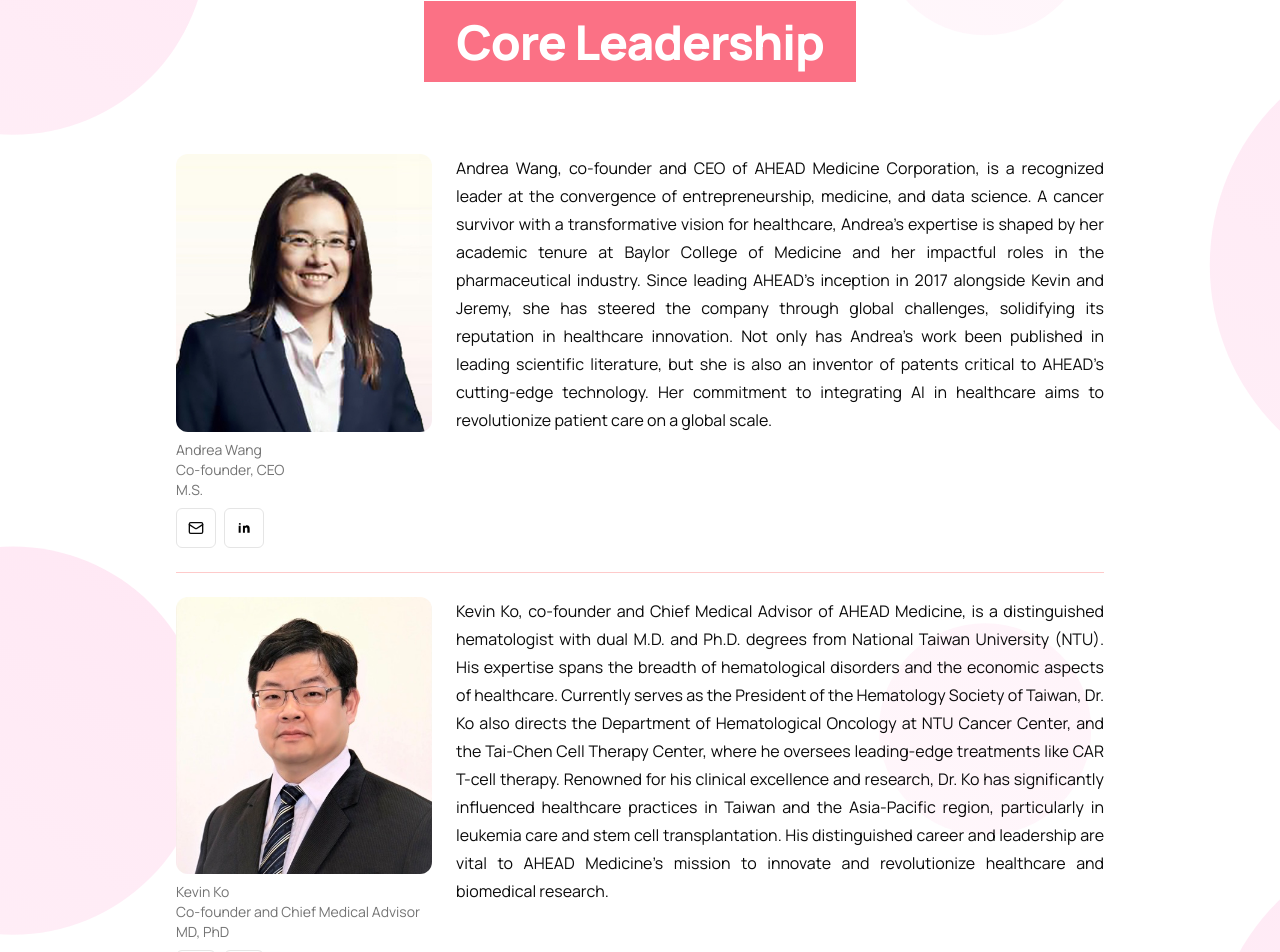
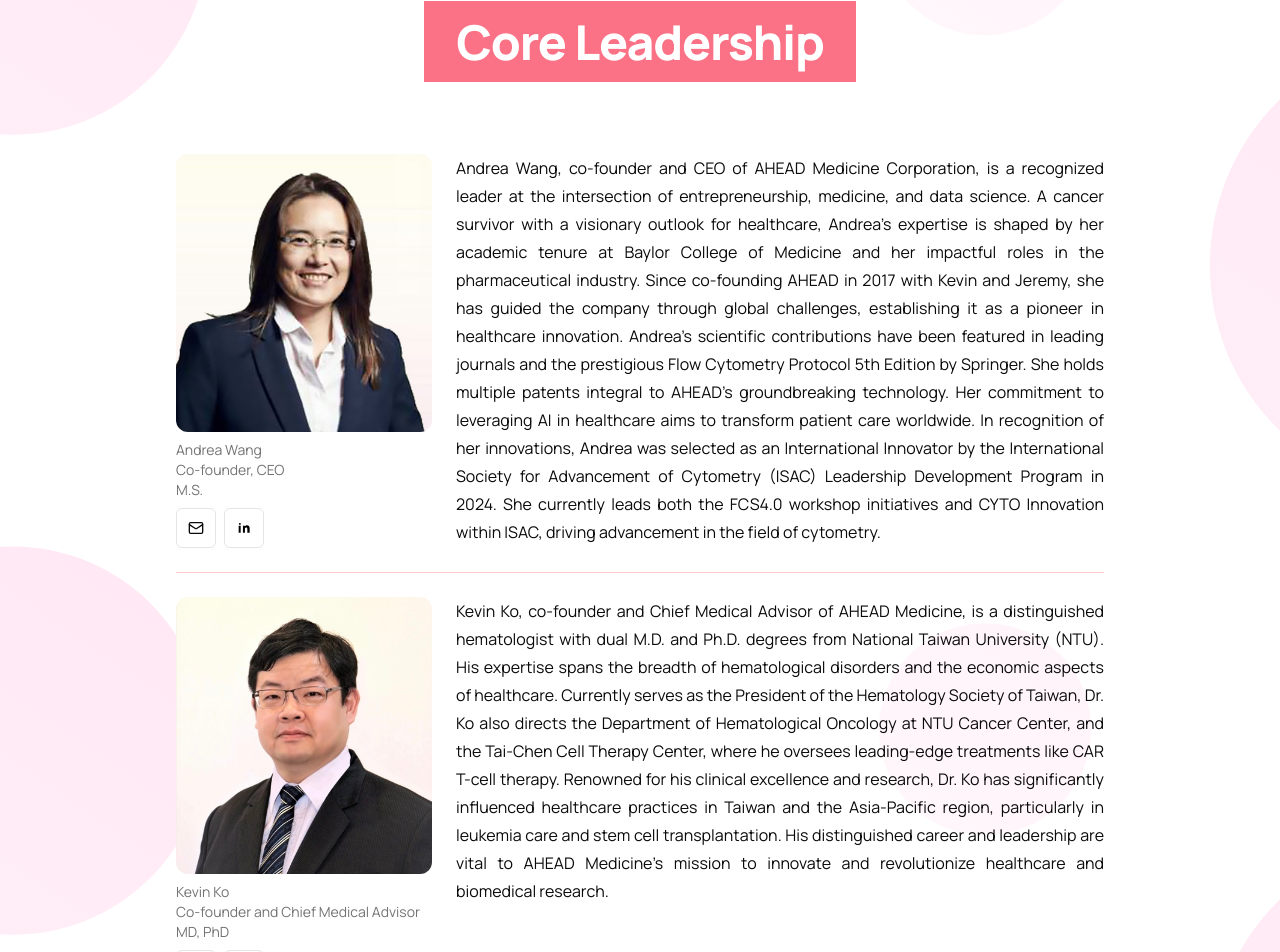
Before and after one commit to fongcilin/ahead-official-website, a Next.js app: page /about in a window 1280 px wide. Shown: the part 1090-2042 px from the top of the page. Built offline with nearby package versions, Linux system fonts and the light colour scheme.

Commit message:
feat: modify CEO's intro

```diff
--- a/app/about/page.tsx
+++ b/app/about/page.tsx
@@ -13,8 +13,8 @@
     name: 'Andrea Wang',
     title: 'Co-founder, CEO',
     education: 'M.S.',
-    intro:
-      "Andrea Wang, co-founder and CEO of AHEAD Medicine Corporation, is a recognized leader at the convergence of entrepreneurship, medicine, and data science. A cancer survivor with a transformative vision for healthcare, Andrea's expertise is shaped by her academic tenure at Baylor College of Medicine and her impactful roles in the pharmaceutical industry. Since leading AHEAD's inception in 2017 alongside Kevin and Jeremy, she has steered the company through global challenges, solidifying its reputation in healthcare innovation. Not only has Andrea's work been published in leading scientific literature, but she is also an inventor of patents critical to AHEAD’s cutting-edge technology. Her commitment to integrating AI in healthcare aims to revolutionize patient care on a global scale.",
+    intro: `Andrea Wang, co-founder and CEO of AHEAD Medicine Corporation, is a recognized leader at the intersection of entrepreneurship, medicine, and data science. A cancer survivor with a visionary outlook for healthcare, Andrea's expertise is shaped by her academic tenure at Baylor College of Medicine and her impactful roles in the pharmaceutical industry. Since co-founding AHEAD in 2017 with Kevin and Jeremy, she has guided the company through global challenges, establishing it as a pioneer in healthcare innovation.
+Andrea's scientific contributions have been featured in leading journals and the prestigious Flow Cytometry Protocol 5th Edition by Springer. She holds multiple patents integral to AHEAD's groundbreaking technology. Her commitment to leveraging AI in healthcare aims to transform patient care worldwide. In recognition of her innovations, Andrea was selected as an International Innovator by the International Society for Advancement of Cytometry (ISAC) Leadership Development Program in 2024. She currently leads both the FCS4.0 workshop initiatives and CYTO Innovation within ISAC, driving advancement in the field of cytometry.`,
     mail: 'andrea.wang@aheadmedicine.com',
     linkedin: 'https://www.linkedin.com/in/andrea-yufen-wang/',
     image: '/images/team/andrea.wang.png',
```
